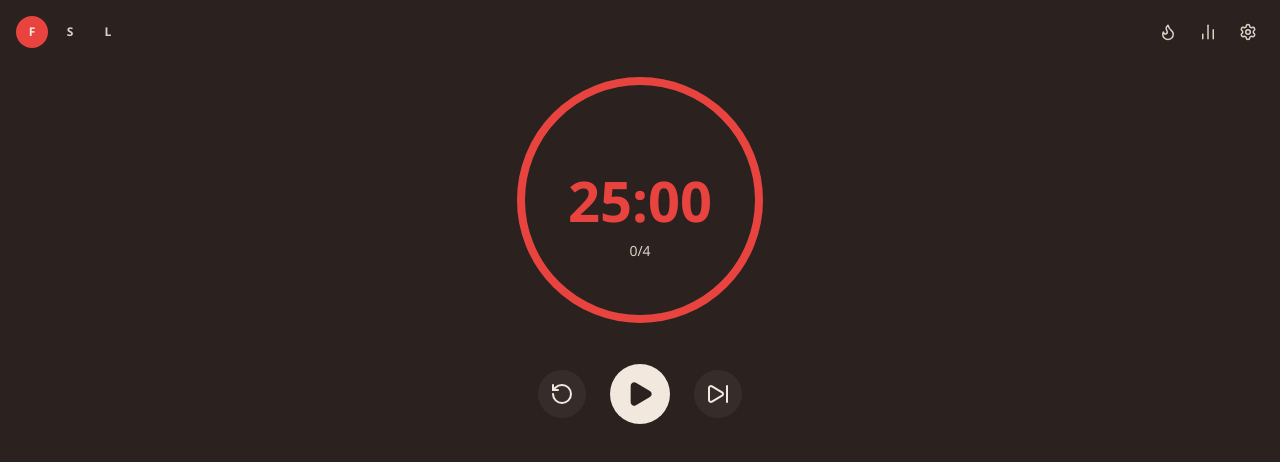
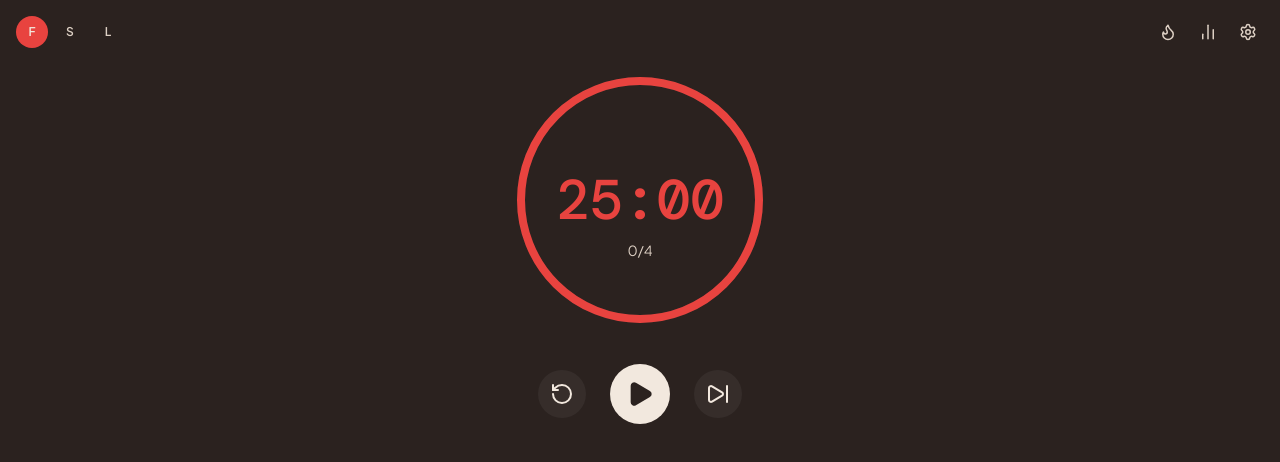
Before and after one commit to perpetuooo/pomodori, a React (Vite) app: page / in a window 1280 px wide. Shown: the top 462 px of the page. Built offline with nearby package versions, Linux system fonts and the light colour scheme.

Commit message:
style: better font

```diff
--- a/index.html
+++ b/index.html
@@ -4,6 +4,7 @@
     <meta charset="UTF-8" />
     <meta name="viewport" content="width=device-width, initial-scale=1.0" />
     <title>Pomodori</title>
+    <link href="https://fonts.googleapis.com/css2?family=DM+Mono:wght@400;500&family=Plus+Jakarta+Sans:wght@400;600&display=swap" rel="stylesheet">
   </head>
   <body>
     <div id="root"></div>
--- a/src/components/SettingsView.tsx
+++ b/src/components/SettingsView.tsx
@@ -320,7 +320,7 @@ export function SettingsView() {
   if (loading) return <div className="p-8 text-center text-muted-foreground">Loading settings...</div>;
 
   return (
-    <main className="min-h-screen relative font-sans text-foreground pb-24">
+    <main className="min-h-screen relative font-['Plus_Jakarta_Sans'] text-foreground pb-24">
       {/* Table of Contents */}
       <aside className="fixed top-24 right-12 hidden lg:flex flex-col gap-3 w-48 z-50">
         <a href="#timer" className={`text-sm transition-all flex items-center gap-3 ${activeSection === 'timer' ? 'text-white font-bold translate-x-[-5px]' : 'text-muted-foreground hover:text-white'}`}>
--- a/src/styles.css
+++ b/src/styles.css
@@ -28,7 +28,9 @@
 }
 
 :root {
-  font-family: "Segoe UI", Tahoma, Geneva, Verdana, sans-serif;
+  --font-ui: "Plus Jakarta Sans", sans-serif;
+  --font-clock: "DM Mono", monospace;
+  font-family: var(--font-ui);
   --bg-color: #2B221F;
   --focus-color: #E8433F;
   --short-break-color: #3A9E5F;
@@ -48,6 +50,7 @@ body {
   min-width: 320px;
   background: var(--bg-color);
   color: var(--text-primary);
+  font-family: var(--font-ui);
 }
 
 .popup {
@@ -171,8 +174,9 @@ button:disabled {
 }
 
 .clock-text {
+  font-family: var(--font-clock);
   font-size: 56px;
-  font-weight: 700;
+  font-weight: 500;
   font-variant-numeric: tabular-nums;
   margin: 0;
   z-index: 1;
```
